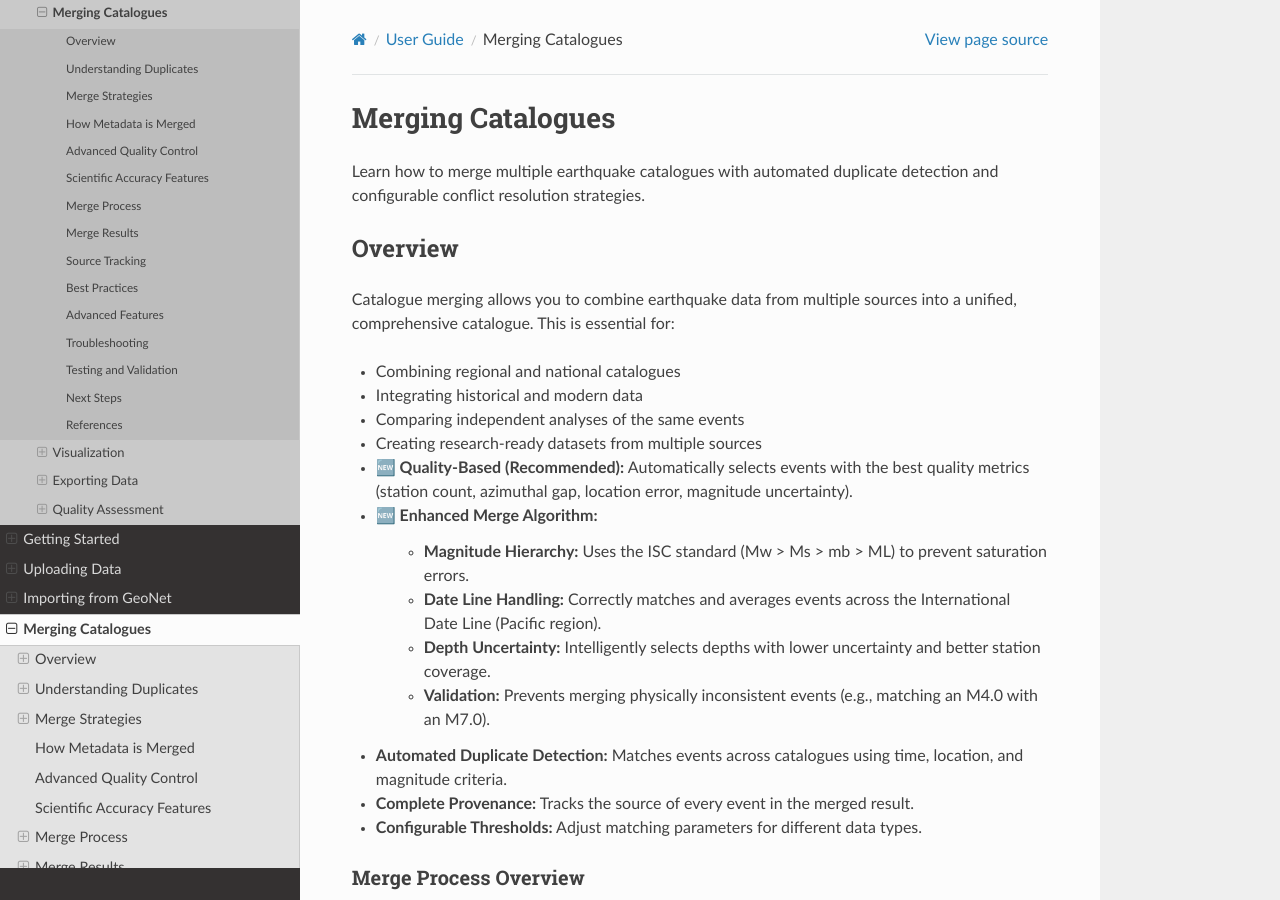
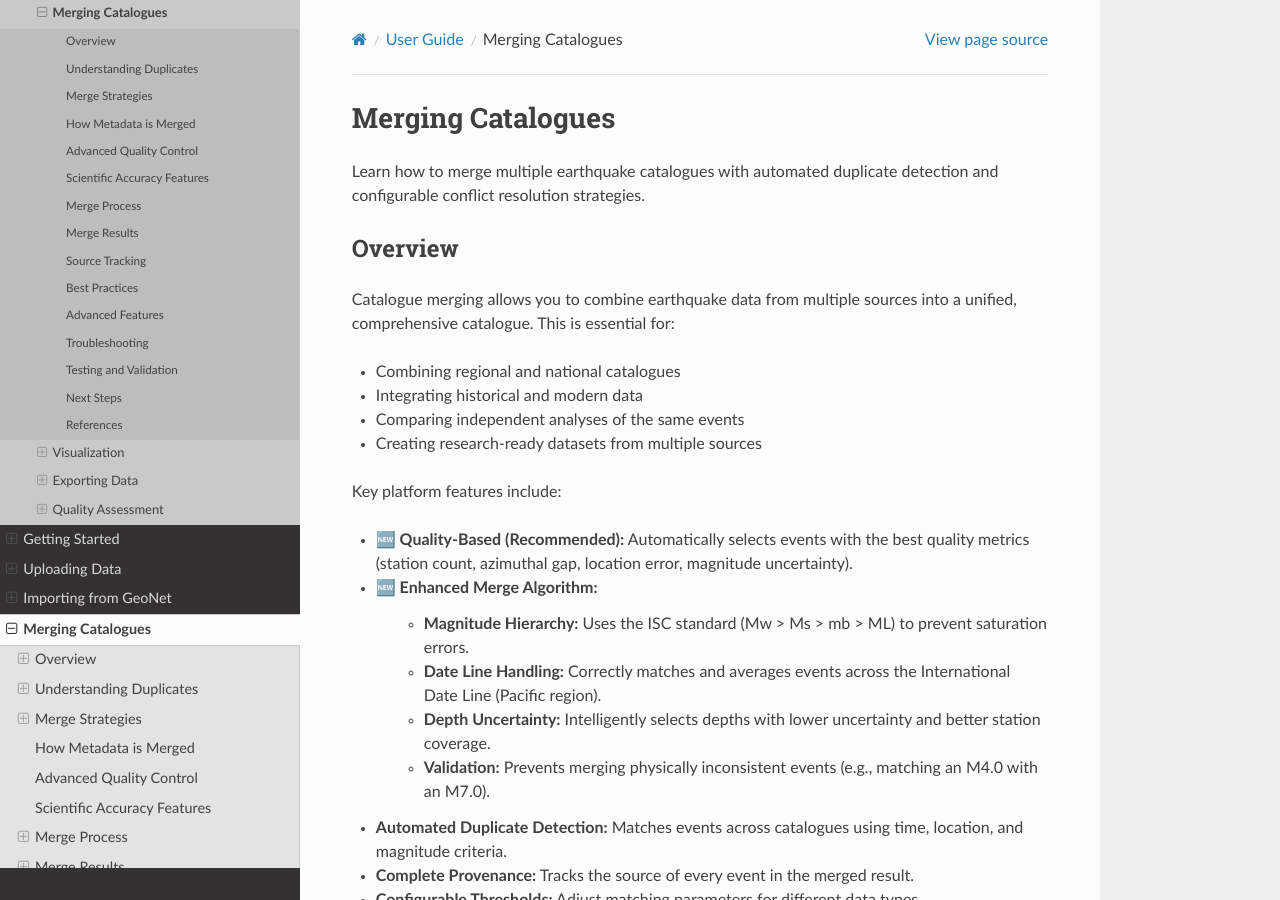
Before and after one commit to KennyGraham1/catalogofcatalogs, a Sphinx documentation site: the page built from docs/source/user-guide/merging-catalogues.rst, in a window 1280 px wide and 900 px high. Built offline with Sphinx 7.4.7 and the Read the Docs theme 3.1.0, drawn with Linux system fonts in a browser that asks for light colours.

Commit message:
docs: add platform feature highlights and correct section header underlining in merging-catalogues guide

```diff
--- a/docs/source/user-guide/merging-catalogues.rst
+++ b/docs/source/user-guide/merging-catalogues.rst
@@ -17,6 +17,8 @@ essential for:
 * Integrating historical and modern data
 * Comparing independent analyses of the same events
 * Creating research-ready datasets from multiple sources
+
+Key platform features include:
 
 * **🆕 Quality-Based (Recommended):** Automatically selects events with the best quality metrics (station count, azimuthal gap, location error, magnitude uncertainty).
 * **🆕 Enhanced Merge Algorithm:**
@@ -108,9 +110,9 @@ Example Duplicate Detection
 
    Result: These are duplicates (same earthquake)
 
---------------
+----------------
 Merge Strategies
---------------
+----------------
 
 Choose the strategy that best fits your use case:
 
@@ -387,9 +389,9 @@ process to prevent "over-matching" or physical inconsistencies:
   the same group, the platform identifies these as likely distinct events
   (e.g., foreshock/aftershock) and prevents them from being merged.
 
----------------------------
+----------------------------
 Scientific Accuracy Features
----------------------------
+----------------------------
 
 The platform includes several specialized algorithms to ensure seismological
 rigour:
```
